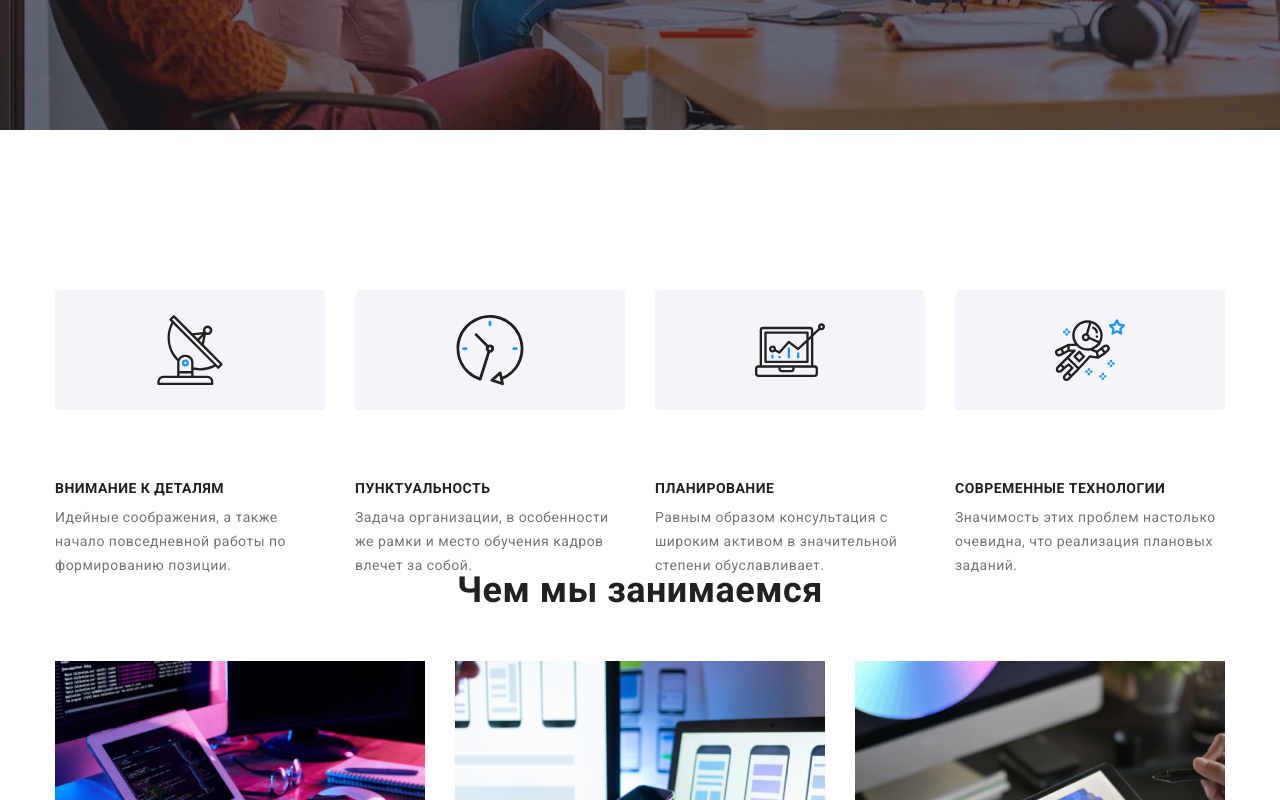
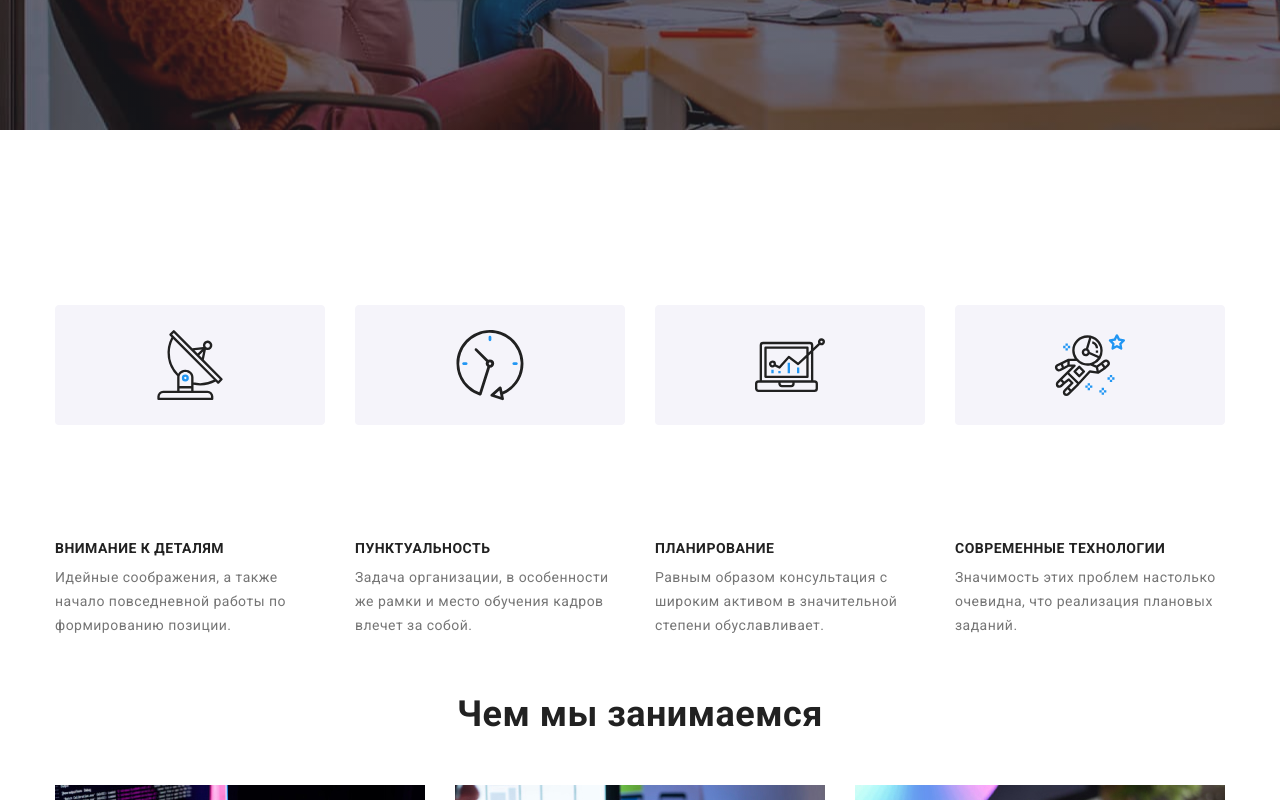
Before and after one commit to AnnLesiv/goit-markup-hw-04, a plain HTML site: page index.html in a window 1280 px wide. Shown: the part 551-1351 px from the top of the page. Drawn offline with nearby package versions, Linux system fonts and the light colour scheme.

Commit message:
Update styles.css

```diff
--- a/css/styles.css
+++ b/css/styles.css
@@ -177,6 +177,7 @@ header .container {
 }
 .section-diference {
   padding-top: 94px;
+  padding-bottom: 94px;
 }
 .cart {
   width: 270px;
@@ -190,7 +191,7 @@ header .container {
   font-size: 14px;
   line-height: 16px;
   text-transform: uppercase;
-  margin-top: 0px;
+  margin-top: 30px;
   margin-bottom: 10px;
   margin-left: 0px;
   margin-right: 0px;
```
